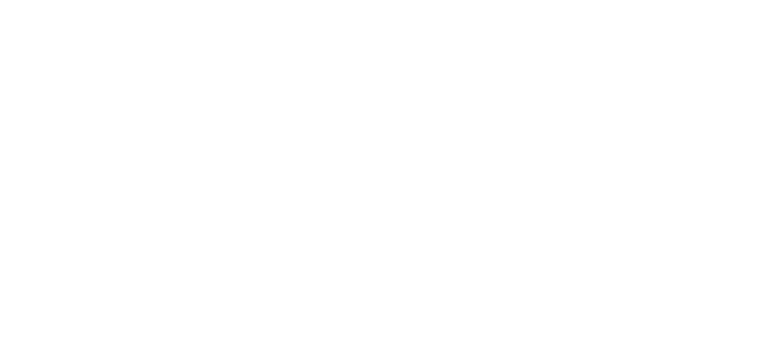
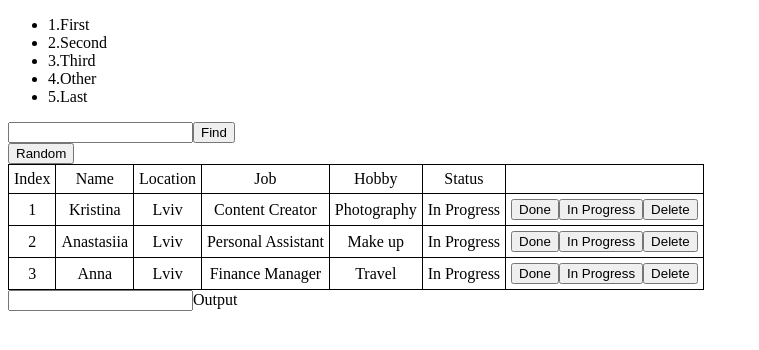
Before and after one commit to khristina-sorochan/logos-homeworks, an Angular app in the folder intro-angular/: page / in a window 1280 px wide. Shown: the top 350 px of the page, without its empty margins (0-759 px from the left). Built offline with nearby package versions, Linux system fonts and the light colour scheme.

Commit message:
random, done, in progress (hw-9)

```diff
--- a/intro-angular/src/app/app.component.html
+++ b/intro-angular/src/app/app.component.html
@@ -1 +1,50 @@
-<router-outlet></router-outlet>
+<!--<div class="some">-->
+<!--  <h3>{{ myNumber }}</h3>-->
+<!--</div>-->
+
+<ul>
+  <li *ngFor="let item of arr; let i = index">
+    {{ i+1 }}.{{ item }}
+  </li>
+</ul>
+
+<div>
+  <input type="text" [(ngModel)]="valueToFind">
+  <input type="button" (mouseup)="find()" value="Find">
+</div>
+<div>
+  <button (click)="random()">Random</button>
+</div>
+
+<table>
+  <thead>
+  <tr>
+    <td>Index</td>
+    <td>Name</td>
+    <td>Location</td>
+    <td>Job</td>
+    <td>Hobby</td>
+    <td>Status</td>
+  </tr>
+  </thead>
+  <tbody>
+  <tr *ngFor="let person of persons; let i = index">
+    <td>{{ i+1 }}</td>
+    <td>{{ person.name }}</td>
+    <td>{{ person.location }}</td>
+    <td>{{ person.job }}</td>
+    <td>{{ person.hobby }}</td>
+    <td>{{ person.status }}</td>
+    <td>
+      <button (click)="done(i)">Done</button>
+      <button (click)="progress(i)">In Progress</button>
+      <button (click)="deletePerson(i)">Delete</button>
+    </td>
+  </tr>
+  </tbody>
+</table>
+
+<div>
+  <input type="text" [(ngModel)]="value">
+  <span>Output {{ value }}</span>
+</div>
--- a/intro-angular/src/app/app.component.scss
+++ b/intro-angular/src/app/app.component.scss
@@ -0,0 +1,14 @@
+.some{
+  margin: auto;
+  width: 100px;
+}
+
+table {
+  border-collapse: collapse;
+}
+
+table, th, td {
+  border: 1px solid black;
+  text-align: center;
+  padding: 5px;
+}
--- a/intro-angular/src/app/app.component.ts
+++ b/intro-angular/src/app/app.component.ts
@@ -6,5 +6,75 @@
   styleUrls: ['./app.component.scss']
 })
 export class AppComponent {
-  title = 'intro-angular';
+
+  // myNumber: number = 10;
+  valueToFind: string = '';
+  value: string = '';
+
+  arr: string[] = ['First', 'Second', 'Third', 'Other', 'Last'];
+
+  arrObjects = [
+    {
+      name: 'Kristina',
+      location: 'Lviv',
+      job: 'Content Creator',
+      hobby: 'Photography',
+      status: 'In Progress'
+    },
+    {
+      name: 'Anastasiia',
+      location: 'Lviv',
+      job: 'Personal Assistant',
+      hobby: 'Make up',
+      status: 'In Progress'
+    },
+    {
+      name: 'Anna',
+      location: 'Lviv',
+      job: 'Finance Manager',
+      hobby: 'Travel',
+      status: 'In Progress'
+    }
+  ];
+
+  persons = this.arrObjects;
+
+  deletePerson(i: number) {
+    this.arrObjects.splice(i, 1);
+  };
+
+  find() {
+    this.persons = this.arrObjects.filter(item => {
+      return item.name.toLowerCase().includes(this.valueToFind.toLowerCase());
+    });
+  };
+
+  random() {
+    let count = Math.ceil(Math.random() * 10);
+
+    this.arrObjects = [];
+
+    for (let i = 0; i < count; i++) {
+      this.arrObjects.push(
+        {
+          name: Math.random() >= 0.5 ? 'Kristina' : 'Anna',
+          location: Math.ceil(Math.random() * 100).toString(),
+          job: Math.ceil(Math.random() * 100).toString(),
+          hobby: Math.ceil(Math.random() * 100).toString(),
+          status: Math.random() >= 0.5 ? 'In Progress' : "Done"
+        }
+      );
+    }
+
+    this.persons = this.arrObjects;
+  };
+
+  done(i: number) {
+    this.persons[i].status = 'Done';
+  };
+
+  progress(i: number) {
+    this.persons[i].status = 'In Progress';
+  };
+
 }
--- a/intro-angular/src/app/app.module.ts
+++ b/intro-angular/src/app/app.module.ts
@@ -3,6 +3,7 @@
 
 import { AppRoutingModule } from './app-routing.module';
 import { AppComponent } from './app.component';
+import { FormsModule } from '@angular/forms';
 
 @NgModule({
   declarations: [
@@ -10,7 +11,8 @@
   ],
   imports: [
     BrowserModule,
-    AppRoutingModule
+    AppRoutingModule,
+    FormsModule
   ],
   providers: [],
   bootstrap: [AppComponent]
```
